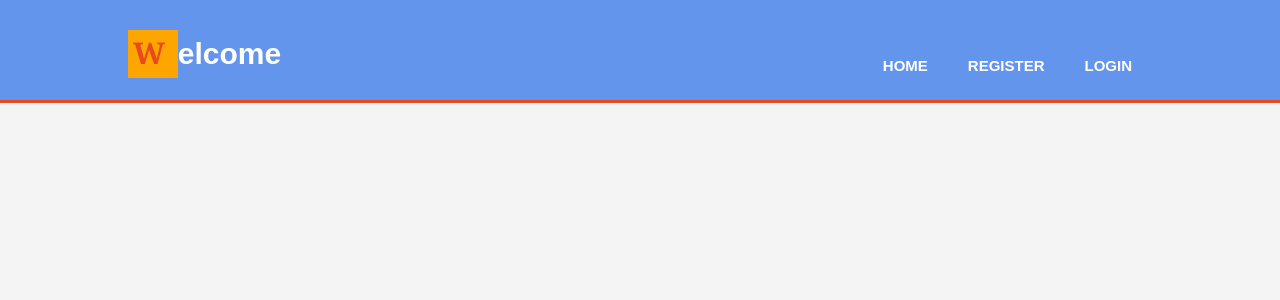
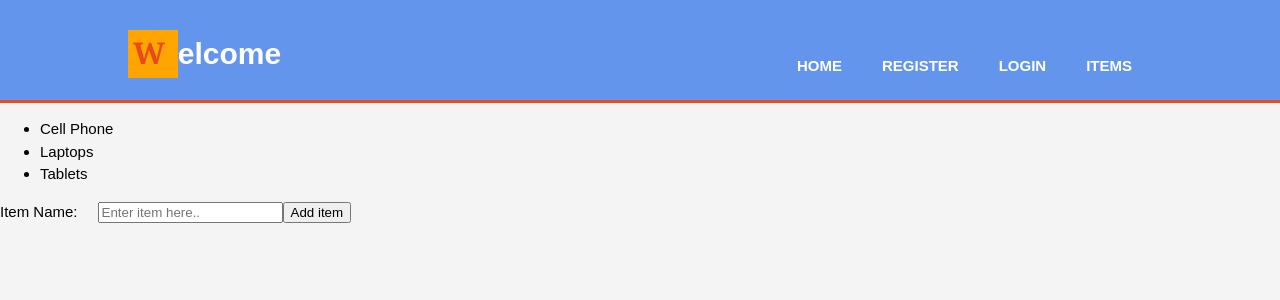
Before and after one commit to Naveen-HN/test-site, a React (Create React App) app: page /items in a window 1280 px wide. Shown: the top 300 px of the page. Built offline with nearby package versions, Linux system fonts and the light colour scheme.

Commit message:
Added Items tab using Hooks

```diff
--- a/package.json
+++ b/package.json
@@ -12,7 +12,8 @@
     "react": "^16.12.0",
     "react-dom": "^16.12.0",
     "react-router-dom": "^5.1.2",
-    "react-scripts": "3.3.1"
+    "react-scripts": "3.3.1",
+    "uuid": "^7.0.0"
   },
   "scripts": {
     "start": "react-scripts start",
--- a/src/App.js
+++ b/src/App.js
@@ -4,24 +4,24 @@ import "./styles.css";
 import { BrowserRouter as Router, Route } from "react-router-dom";
 import Register from "./components/Register";
 import Login from "./components/Login";
+import ItemsList from "./components/ItemsList";
 
 function App() {
   return (
     <Router>
-      <body>
       <Header />
       <Route
         exact
         path="/"
         render={props => (
           <React.Fragment>
-              <h1> This is the main Page </h1>{" "}
+            <h1> This is the main Page </h1>
           </React.Fragment>
         )}
       />{" "}
       <Route path="/register" component={Register} />{" "}
       <Route path="/login" component={Login} />{" "}
-      </body>{" "}
+      <Route path="/items" component={ItemsList} />{" "}
     </Router>
   );
 }
--- a/src/components/Header.js
+++ b/src/components/Header.js
@@ -36,6 +36,11 @@ function Header() {
                 LOGIN{" "}
               </Link>{" "}
             </li>{" "}
+            <li>
+              <Link to="/items" style={LinkStyle}>
+                ITEMS{" "}
+              </Link>{" "}
+            </li>{" "}
           </ul>{" "}
         </nav>{" "}
       </div>{" "}
--- /dev/null
+++ b/src/components/ItemsForm.js
@@ -0,0 +1,25 @@
+import React, { useState } from "react";
+
+const ItemsForm = ({ addItem }) => {
+  const [name, setName] = useState("");
+
+  const handleSubmit = e => {
+    e.preventDefault();
+    addItem(name);
+    setName("");
+  };
+  return (
+    <form onSubmit={handleSubmit}>
+      <label>Item Name:</label>
+      <input
+        type="text"
+        placeholder="Enter item here.."
+        value={name}
+        onChange={e => setName(e.target.value)}
+      />
+      <input type="submit" value="Add item" />
+    </form>
+  );
+};
+
+export default ItemsForm;
--- /dev/null
+++ b/src/components/ItemsList.js
@@ -0,0 +1,27 @@
+import React, { useState } from "react";
+import uuid from "uuid/v1";
+import ItemsForm from "./ItemsForm";
+
+const ItemsList = () => {
+  const [items, setItems] = useState([
+    { name: "Cell Phone", id: 1 },
+    { name: "Laptops", id: 2 },
+    { name: "Tablets", id: 3 }
+  ]);
+  const addItem = name => {
+    setItems([...items, { name, id: uuid() }]);
+  };
+
+  return (
+    <div className="item-list">
+      <ul>
+        {items.map(item => {
+          return <li key={item.id}> {item.name} </li>;
+        })}
+      </ul>
+      <ItemsForm addItem={addItem} />
+    </div>
+  );
+};
+
+export default ItemsList;
```
Also changed, not shown: 1 other file (tests, documents, lock files or other folders). Lines whose indentation alone changed are shown as unchanged.
